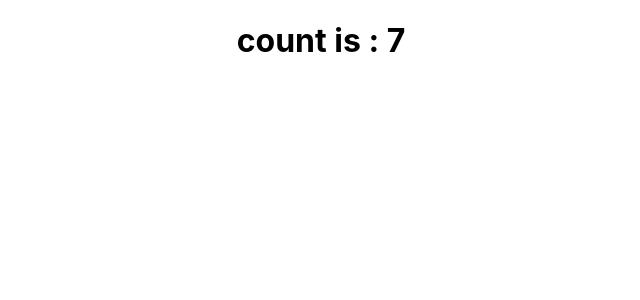
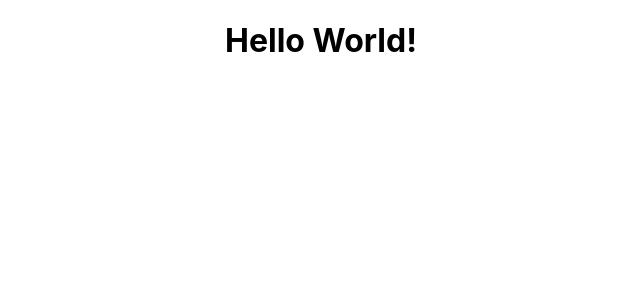
Before and after one commit to SaiManojBotchu/ReactHooks, a React (Create React App) app: page / in a window 1280 px wide. Shown: the top 300 px of the page, without its empty margins (319-959 px from the left). Built offline with nearby package versions, Linux system fonts and the light colour scheme.

Commit message:
Latest update

```diff
--- a/src/Clicker.js
+++ b/src/Clicker.js
@@ -1,26 +1,39 @@
+// useEffect - Run code when the component mounts and cleanup when the component unmounts
 import React, { useEffect, useState } from 'react';
 
 const Clicker = () => {
-  const [count, setCount] = useState(0);
-  // useEffect(() => {
-  //   document.title = `You clicked ${count} times`;
-  // });
-  // useEffect(() => {
-  //   console.log('This will execute only once');
-  // }, []);
+  const [name, setName] = useState();
+  // 1.Basic usage
   useEffect(() => {
-    const timer = setTimeout(() => {
-      setCount(count + 1);
-    }, 1000);
-    // return () => clearTimeout(timer);
-  }, [count]);
+    // Run code when the component mounts
+    console.log('Component mounted');
 
-  return (
-    <div>
-      <h1>count is : {count}</h1>
-      {/* <button onClick={() => setCount(200)}>Add</button> */}
-    </div>
-  );
+    // Cleanup when the component unmounts
+    return () => {
+      console.log('Component unmounted');
+    };
+  }, []); // Empty dependency array means run only once
+
+  // 2.Run Effect on Dependency Change: Run code when a specific dependency changes.
+  useEffect(() => {
+    console.log('Name updated:', name);
+  }, [name]); // Run when 'name' changes
+
+  // 3.Run Effect After Render: Run code after every render (including the initial
+  // render).
+  useEffect(() => {
+    console.log('Component rendered');
+  }); // No dependency array
+
+  // 4.Cleanup on Dependency Change: Clean up previous effect when a dependency
+  // changes.
+  useEffect(() => {
+    return () => {
+      console.log('Previous component cleaned up');
+    };
+  }, [name]); // Clean up when 'name' changes
+
+  return <h1>Hello World!</h1>;
 };
 
 export default Clicker;
--- a/src/TogglerHook.js
+++ b/src/ToggleHooks.js
@@ -1,7 +1,7 @@
 import React from 'react';
 import useToggle from './hooks/useToggle';
 
-const TogglerHook = () => {
+const ToggleHooks = () => {
   const [isHappy, toggleIsHappy] = useToggle(true);
   const [isHeartBroken, toggleIsHeartBroken] = useToggle(false);
   return (
@@ -12,4 +12,4 @@ const TogglerHook = () => {
   );
 };
 
-export default TogglerHook;
+export default ToggleHooks;
```
Also changed, not shown: src/App.js (+8 -7 lines), src/CounterFunctional.js (renamed from src/CounterHooks.js, +6 -3 lines), src/FormFunctional.js (added, +16 -0 lines), src/FormHooks.js (+12 -4 lines), src/FormInputStateHook.js (deleted, +0 -19 lines), .eslintrc.json.
